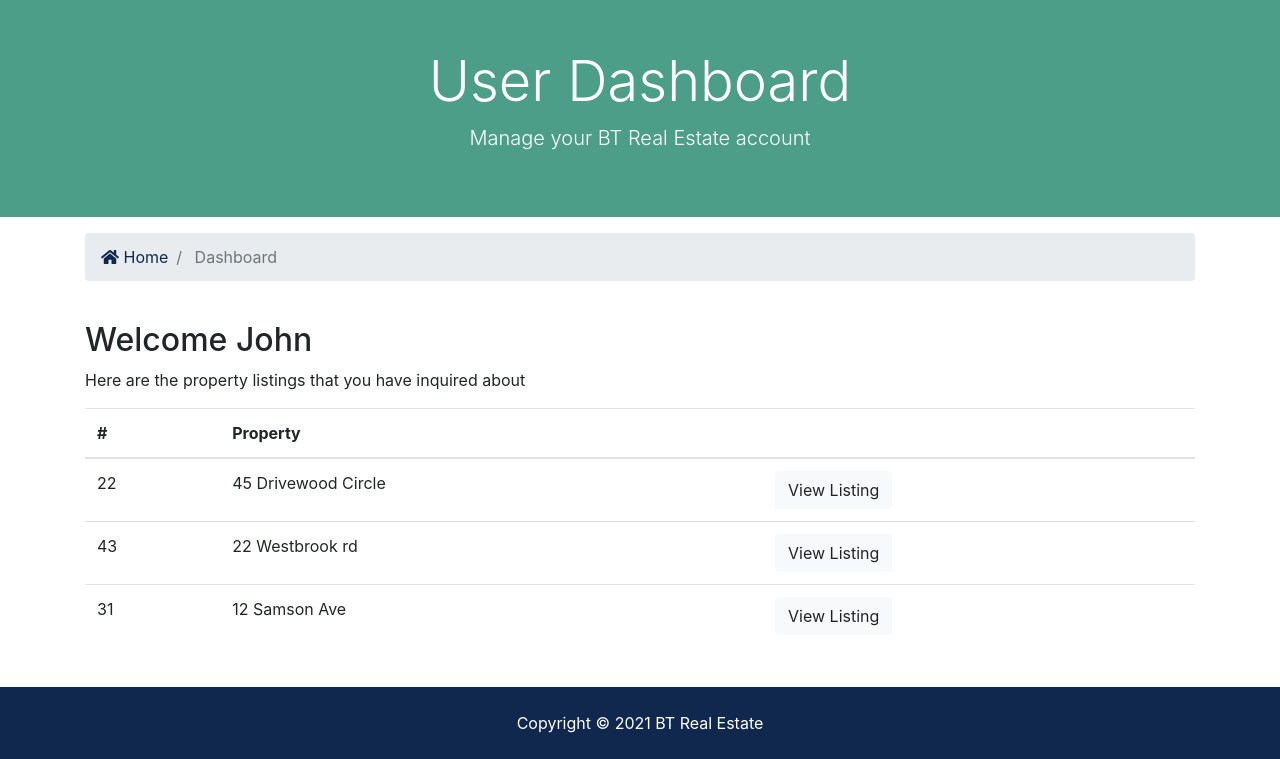
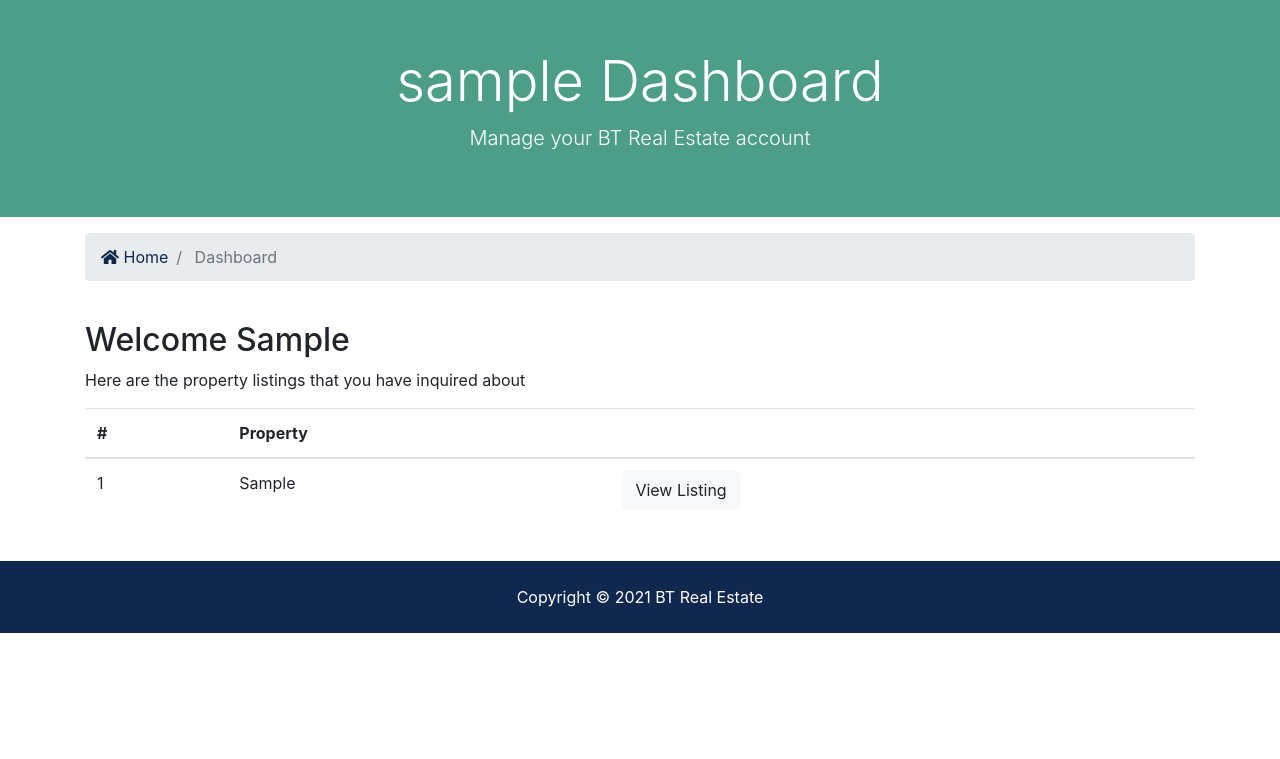
Before and after one commit to steveamorris/btre_project, a Django app: page /accounts/dashboard in a window 1280 px wide. Shown: the part 128-887 px from the top of the page. After the commit the page ends 761 px from the top, so only its background shows below. Run offline with Django 3.2, Linux system fonts and the light colour scheme; a user stored in the database is signed in; tables that the repository leaves empty hold one stand-in row (values such as "Sample post"); some libraries are stand-ins or nearby versions.

Commit message:
project ready

```diff
--- a/accounts/views.py
+++ b/accounts/views.py
@@ -1,6 +1,7 @@
 from django.shortcuts import render, redirect
 from django.contrib import messages, auth
 from django.contrib.auth.models import User
+from contacts.models import Contact
 
 
 
@@ -66,4 +67,9 @@ def logout(request):
     return redirect('index')
 
 def dashboard(request):
-  return render(request, 'accounts/dashboard.html')
+  user_contacts = Contact.objects.order_by('-contact_date').filter(user_id=request.user.id)
+
+  context = {
+    'contacts': user_contacts
+  }
+  return render(request, 'accounts/dashboard.html', context)
--- a/templates/accounts/dashboard.html
+++ b/templates/accounts/dashboard.html
@@ -8,7 +8,7 @@
   <div class="container">
     <div class="row text-center">
       <div class="col-md-12">
-        <h1 class="display-4">User Dashboard</h1>
+        <h1 class="display-4">{{ user.username }} Dashboard</h1>
         <p class="lead">Manage your BT Real Estate account</p>
       </div>
     </div>
@@ -37,7 +37,8 @@
   <div class="container">
     <div class="row">
       <div class="col-md-12">
-        <h2>Welcome John</h2>
+        <h2>Welcome {{ user.first_name }}</h2>
+        {% if contacts %}
           <p>Here are the property listings that you have inquired about</p>
           <table class="table">
             <thead>
@@ -48,29 +49,22 @@
               </tr>
             </thead>
             <tbody>
+              {% for contact in contacts %}
               <tr>
-              <td>22</td>
-              <td>45 Drivewood Circle</td>
+                <td>{{ contact.id }}</td>
+                <td>{{ contact.listing }}</td>
                 <td>
-                <a class="btn btn-light" href="#">View Listing</a>
+                  <a class="btn btn-light" href="{% url 'listing' contact.listing_id %}">View Listing</a>
                 </td>
               </tr>
-            <tr>
-              <td>43</td>
-              <td>22 Westbrook rd</td>
-              <td>
-                <a class="btn btn-light" href="#">View Listing</a>
-              </td>
-            </tr>
-            <tr>
-              <td>31</td>
-              <td>12 Samson Ave</td>
-              <td>
-                <a class="btn btn-light" href="#">View Listing</a>
-              </td>
-            </tr>
+              {% endfor %}
+
             </tbody>
           </table>
+          {% else %}
+            <p>You have not made any inqueries</p>
+
+          {% endif %}
       </div>
     </div>
   </div>
```
Also changed, not shown: btre/settings.py (+8 -0 lines), 1 other file. Lines whose indentation alone changed are shown as unchanged.
